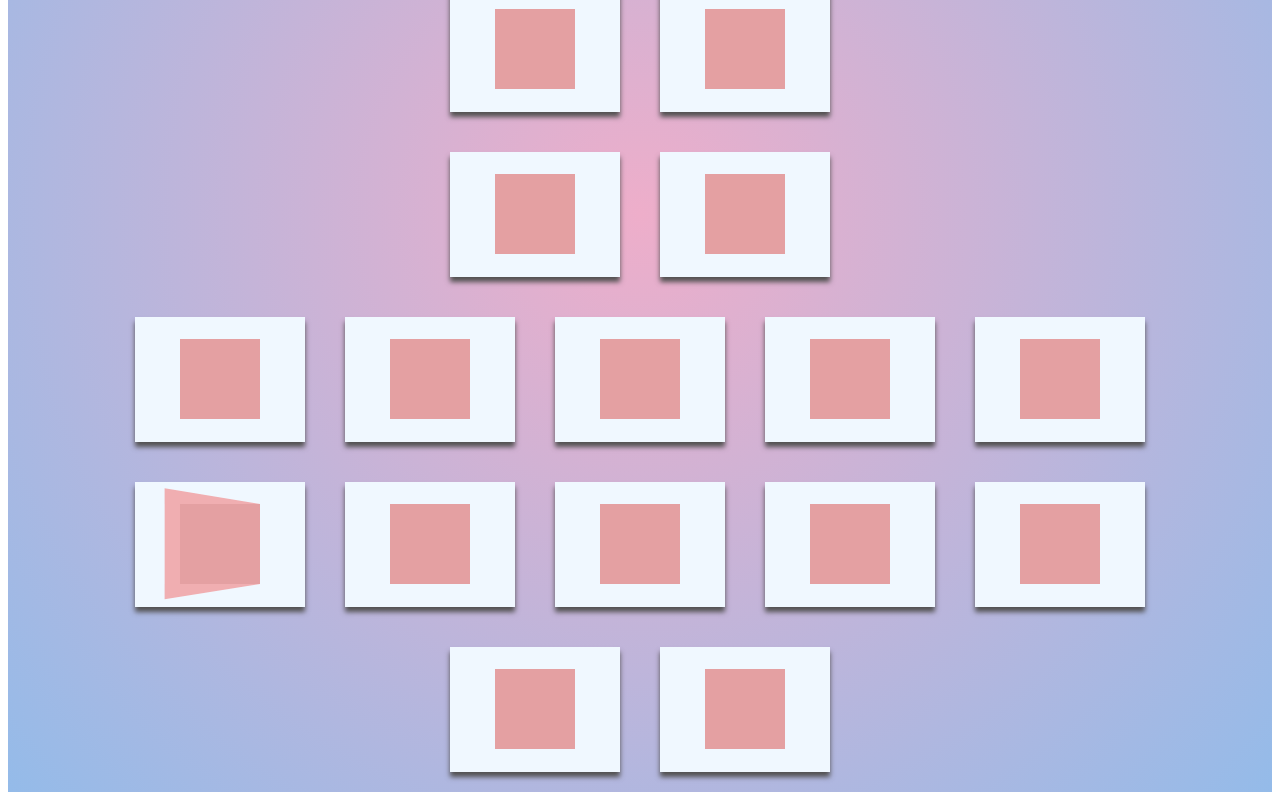
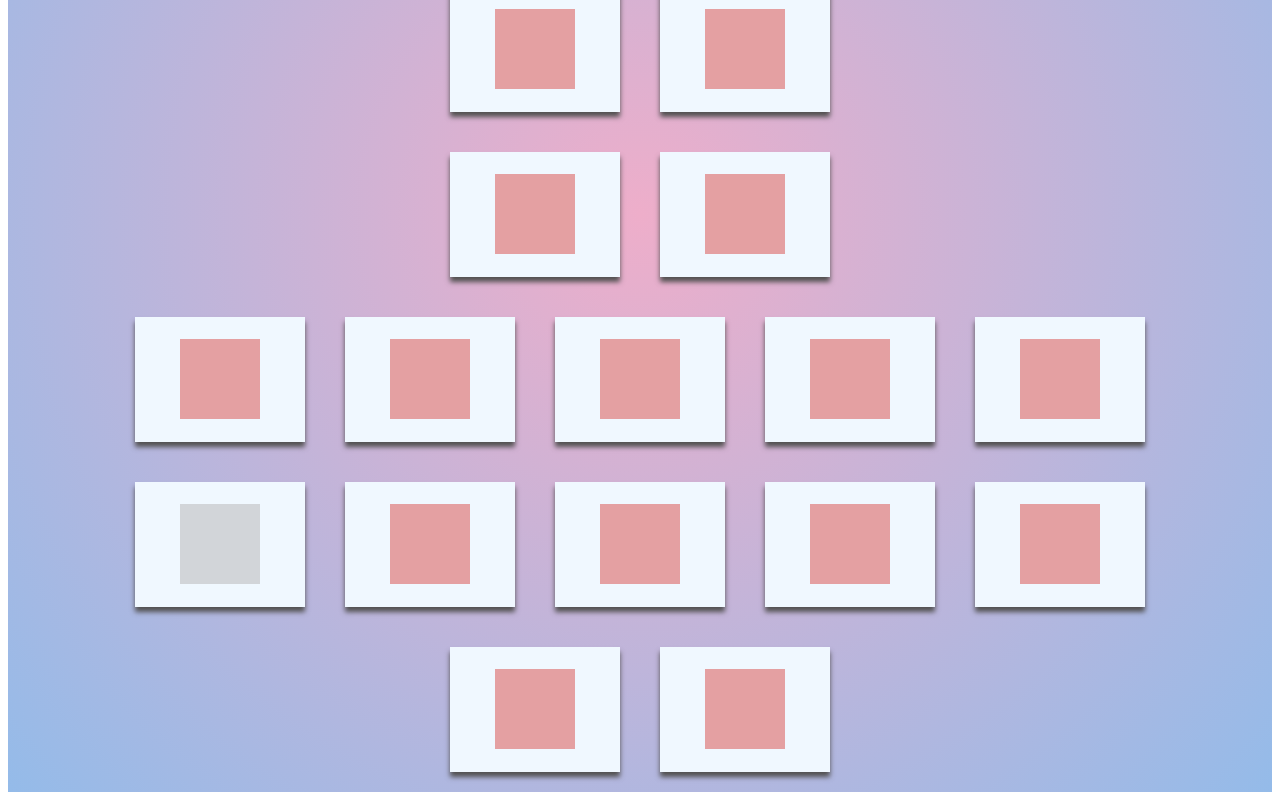
Before and after one commit to shamim-akrami/css07-homework, a plain HTML site: page index.html in a window 1280 px wide. In both pictures the pointer is over the element 219 px from the left and 915 px from the top of the page. Shown: the part 371-1171 px from the top of the page. Drawn offline with Linux system fonts and the light colour scheme.

Commit message:
finished file

```diff
--- a/style.css
+++ b/style.css
@@ -205,7 +205,8 @@ span{
     transform-origin: right;
 }
 .rotateright:hover{
-    transform: rotateY(2deg);
+    transform: rotateY(2deg) scale3d(0.8,1,0);
+
 }
 
 .origin1{
```
